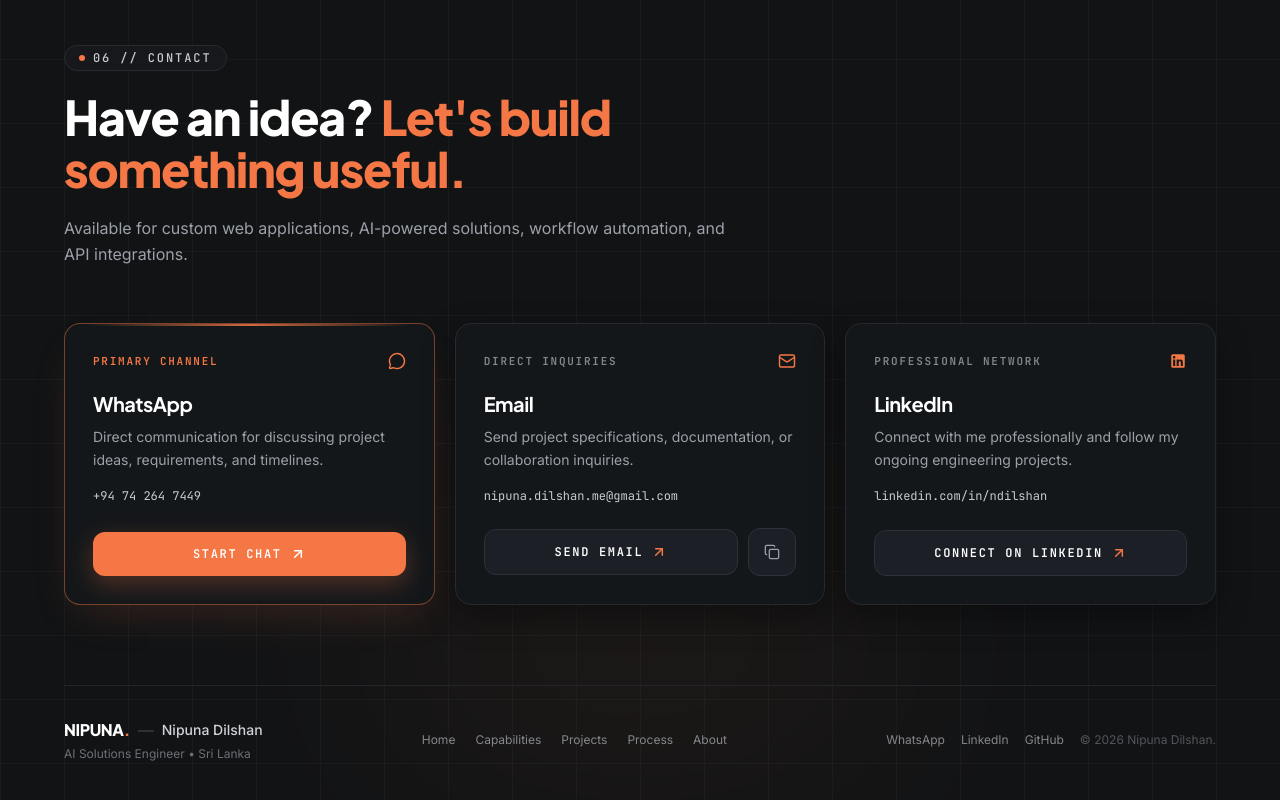
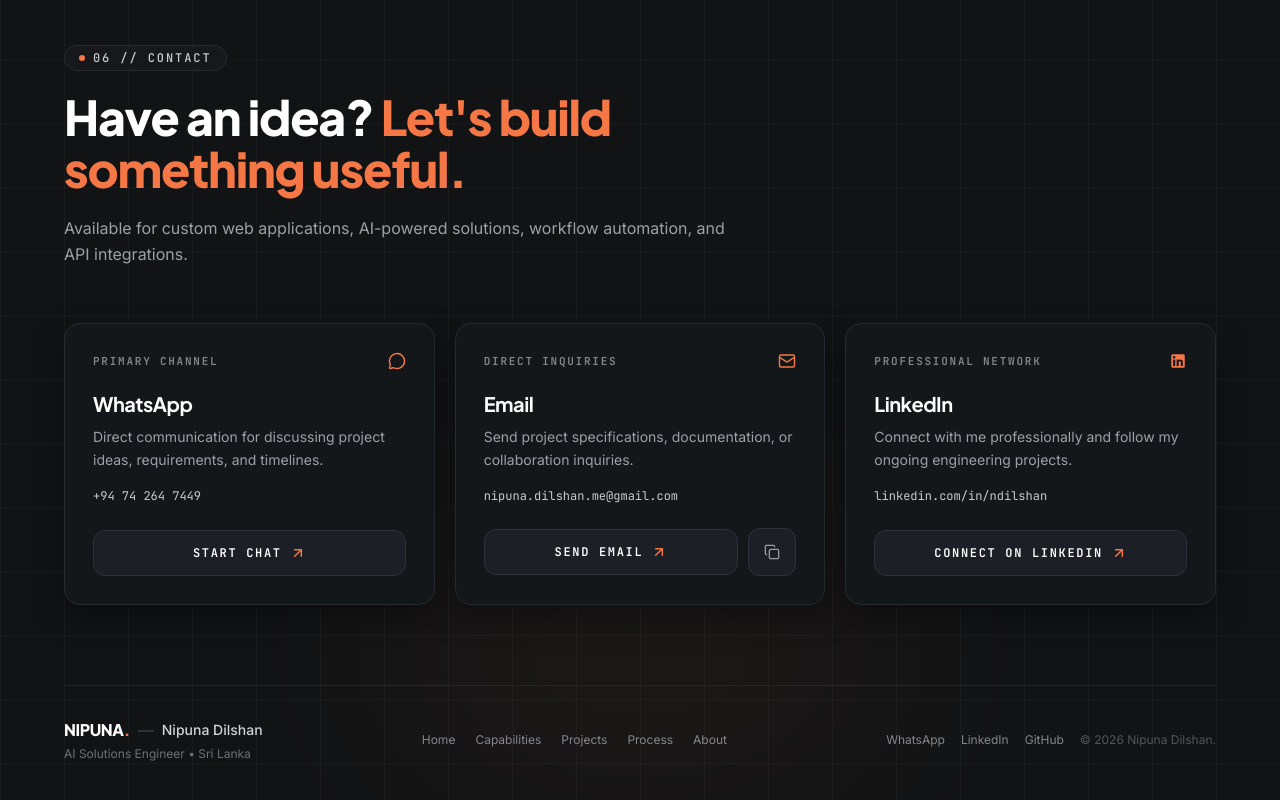
Before and after one commit to nipuna-dilshan/nipuna-dilshan-portfolio, a Next.js app: page / in a window 1280 px wide. Shown: the part 8503-9303 px from the top of the page. Built offline with nearby package versions, Linux system fonts and the light colour scheme.

Commit message:
improved hover effects on contact section

```diff
--- a/src/components/ContactSection.jsx
+++ b/src/components/ContactSection.jsx
@@ -141,17 +141,17 @@ export default function ContactSection() {
               whileInView={{ opacity: 1, y: 0 }}
               viewport={viewportConfig}
               transition={{ duration: 0.55, delay: 0.05, ease: EASE_OUT_EXPO }}
-              className="group relative rounded-2xl bg-[#14171A] border border-[#F47745]/45 hover:border-[#F47745] p-6 sm:p-7 flex flex-col justify-between overflow-hidden shadow-[0_18px_44px_-16px_rgba(244,119,69,0.2)] transition-all duration-200 hover:-translate-y-0.5"
+              className="group relative rounded-2xl bg-[#14171A] border border-[#262930] hover:border-[#F47745]/60 p-6 sm:p-7 flex flex-col justify-between overflow-hidden shadow-[0_12px_32px_rgba(0,0,0,0.35)] hover:shadow-[0_18px_44px_-16px_rgba(244,119,69,0.22)] transition-all duration-200 hover:-translate-y-0.5"
             >
-              {/* Top Orange Rim */}
+              {/* Top Orange Rim (appears on hover) */}
               <div
-                className="pointer-events-none absolute top-0 left-6 right-6 h-[1.5px] bg-linear-to-r from-transparent via-[#F47745] to-transparent opacity-85"
+                className="pointer-events-none absolute top-0 left-6 right-6 h-[1.5px] bg-linear-to-r from-transparent via-[#F47745] to-transparent opacity-0 group-hover:opacity-100 transition-opacity duration-300"
                 aria-hidden="true"
               />
 
               <div>
                 <div className="flex items-center justify-between gap-3 mb-5">
-                  <span className="font-mono-tech text-[11px] tracking-[0.16em] uppercase text-[#F47745] font-semibold">
+                  <span className="font-mono-tech text-[11px] tracking-[0.16em] uppercase text-[#85878C] group-hover:text-[#F47745] font-semibold transition-colors">
                     Primary Channel
                   </span>
                   <MessageCircle
@@ -177,10 +177,10 @@ export default function ContactSection() {
                 href={WHATSAPP_URL}
                 target="_blank"
                 rel="noopener noreferrer"
-                className="w-full py-3.5 px-5 rounded-xl bg-[#F47745] hover:bg-[#e26735] text-white font-mono-tech text-xs font-semibold tracking-[0.14em] uppercase inline-flex items-center justify-center gap-2 shadow-[0_8px_24px_rgba(244,119,69,0.28)] transition-all active:scale-[0.98]"
+                className="w-full py-3.5 px-4 rounded-xl bg-[#1C2026] hover:bg-[#232830] border border-[#2C313A] hover:border-[#3E4552] text-white font-mono-tech text-xs font-semibold tracking-[0.14em] uppercase inline-flex items-center justify-center gap-2 transition-all active:scale-[0.98]"
               >
                 <span>Start Chat</span>
-                <ArrowUpRight className="w-4 h-4 stroke-[2.2]" aria-hidden="true" />
+                <ArrowUpRight className="w-4 h-4 text-[#F47745] stroke-[2.2]" aria-hidden="true" />
               </a>
             </motion.article>
 
@@ -190,11 +190,17 @@ export default function ContactSection() {
               whileInView={{ opacity: 1, y: 0 }}
               viewport={viewportConfig}
               transition={{ duration: 0.55, delay: 0.12, ease: EASE_OUT_EXPO }}
-              className="group relative rounded-2xl bg-[#14171A] border border-[#262930] hover:border-[#F47745]/50 p-6 sm:p-7 flex flex-col justify-between shadow-[0_12px_32px_rgba(0,0,0,0.35)] transition-all duration-200 hover:-translate-y-0.5"
+              className="group relative rounded-2xl bg-[#14171A] border border-[#262930] hover:border-[#F47745]/60 p-6 sm:p-7 flex flex-col justify-between overflow-hidden shadow-[0_12px_32px_rgba(0,0,0,0.35)] hover:shadow-[0_18px_44px_-16px_rgba(244,119,69,0.22)] transition-all duration-200 hover:-translate-y-0.5"
             >
+              {/* Top Orange Rim (appears on hover) */}
+              <div
+                className="pointer-events-none absolute top-0 left-6 right-6 h-[1.5px] bg-linear-to-r from-transparent via-[#F47745] to-transparent opacity-0 group-hover:opacity-100 transition-opacity duration-300"
+                aria-hidden="true"
+              />
+
               <div>
                 <div className="flex items-center justify-between gap-3 mb-5">
-                  <span className="font-mono-tech text-[11px] tracking-[0.16em] uppercase text-[#85878C] font-semibold">
+                  <span className="font-mono-tech text-[11px] tracking-[0.16em] uppercase text-[#85878C] group-hover:text-[#F47745] font-semibold transition-colors">
                     Direct Inquiries
                   </span>
                   <Mail
@@ -251,11 +257,17 @@ export default function ContactSection() {
               whileInView={{ opacity: 1, y: 0 }}
               viewport={viewportConfig}
               transition={{ duration: 0.55, delay: 0.19, ease: EASE_OUT_EXPO }}
-              className="group relative rounded-2xl bg-[#14171A] border border-[#262930] hover:border-[#F47745]/50 p-6 sm:p-7 flex flex-col justify-between shadow-[0_12px_32px_rgba(0,0,0,0.35)] transition-all duration-200 hover:-translate-y-0.5"
+              className="group relative rounded-2xl bg-[#14171A] border border-[#262930] hover:border-[#F47745]/60 p-6 sm:p-7 flex flex-col justify-between overflow-hidden shadow-[0_12px_32px_rgba(0,0,0,0.35)] hover:shadow-[0_18px_44px_-16px_rgba(244,119,69,0.22)] transition-all duration-200 hover:-translate-y-0.5"
             >
+              {/* Top Orange Rim (appears on hover) */}
+              <div
+                className="pointer-events-none absolute top-0 left-6 right-6 h-[1.5px] bg-linear-to-r from-transparent via-[#F47745] to-transparent opacity-0 group-hover:opacity-100 transition-opacity duration-300"
+                aria-hidden="true"
+              />
+
               <div>
                 <div className="flex items-center justify-between gap-3 mb-5">
-                  <span className="font-mono-tech text-[11px] tracking-[0.16em] uppercase text-[#85878C] font-semibold">
+                  <span className="font-mono-tech text-[11px] tracking-[0.16em] uppercase text-[#85878C] group-hover:text-[#F47745] font-semibold transition-colors">
                     Professional Network
                   </span>
                   <LinkedInMark className="w-4.5 h-4.5 text-[#F47745]" />
```
